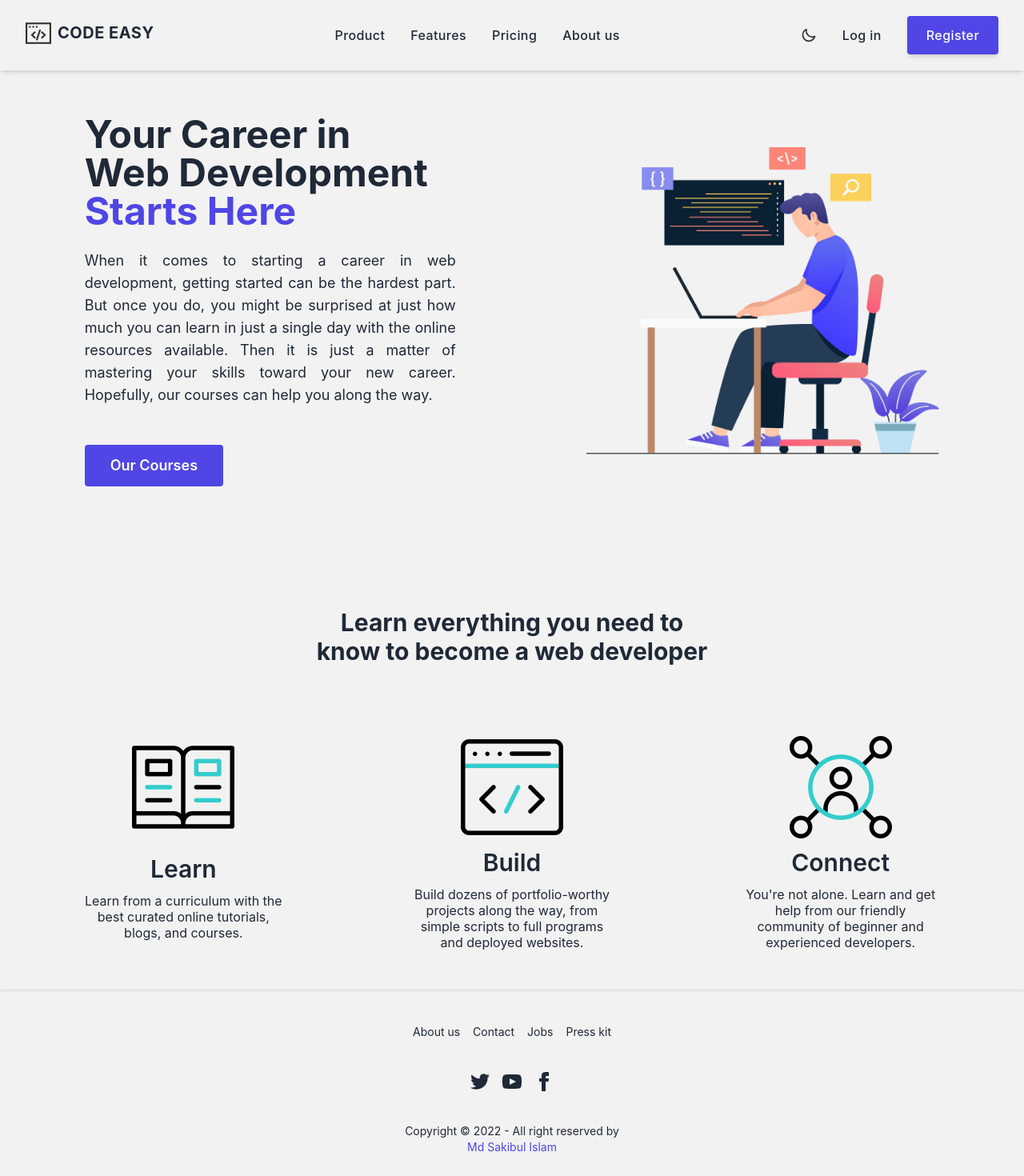
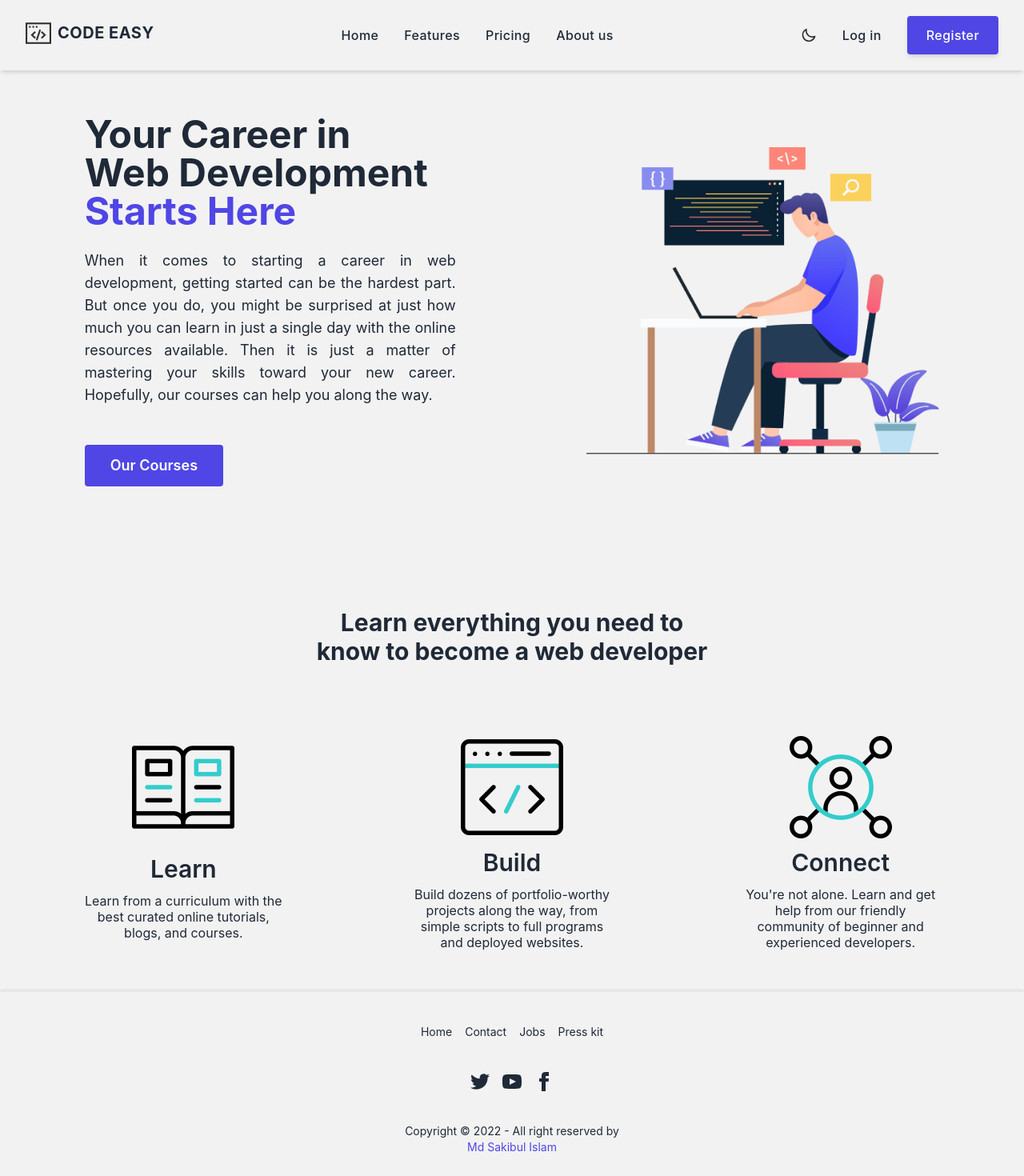
Before and after one commit to sakib-xrz/code-easy-client, a React (Create React App) app: page / in a window 1280 px wide. Shown: the top 1470 px of the page at 80% size. Built offline with nearby package versions, Linux system fonts and the light colour scheme.

Commit message:
Some silly issue fix

```diff
--- a/src/Components/Common/Footer.jsx
+++ b/src/Components/Common/Footer.jsx
@@ -1,12 +1,13 @@
 import React from "react";
+import { Link } from "react-router-dom";
 
 const Footer = () => {
   return (
     <footer className="footer footer-center p-10 text-neutral border-t-4 rounded">
       <div className="grid grid-flow-col gap-4">
-        <a href="/" className="link link-hover hover:text-primary">
-          About us
-        </a>
+        <Link to="/home" className="link link-hover hover:text-primary">
+          Home
+        </Link>
         <a href="/" className="link link-hover hover:text-primary">
           Contact
         </a>
--- a/src/Components/Common/Header.jsx
+++ b/src/Components/Common/Header.jsx
@@ -1,6 +1,6 @@
 import React, { useState } from "react";
-import { Link } from "react-router-dom";
-import Logo from "../../Assets/logo.png"
+import { Link, NavLink } from "react-router-dom";
+import Logo from "../../Assets/logo.png";
 
 const Header = () => {
   const [isMenuOpen, setIsMenuOpen] = useState(false);
@@ -23,14 +23,18 @@ const Header = () => {
           </div>
           <ul className="items-center hidden space-x-8 lg:flex">
             <li>
-              <a
-                href="/"
-                aria-label="Our product"
-                title="Our product"
-                className="font-medium tracking-wide text-neutral transition-colors duration-200 hover:text-primary"
+              <NavLink
+                to="/home"
+                aria-label="Our HomePage"
+                title="Our HomePage"
+                className={({ isActive }) =>
+                  isActive
+                    ? "text-primary font-medium tracking-wide transition-colors duration-200 hover:text-primary"
+                    : "font-medium tracking-wide text-neutral transition-colors duration-200 hover:text-primary"
+                }
               >
-                Product
-              </a>
+                Home
+              </NavLink>
             </li>
             <li>
               <a
@@ -188,14 +192,18 @@ const Header = () => {
                   <nav>
                     <ul className="space-y-4">
                       <li>
-                        <a
-                          href="/"
-                          aria-label="Our product"
-                          title="Our product"
-                          className="font-medium tracking-wide text-neutral transition-colors duration-200 hover:text-primary"
+                        <NavLink
+                          to="/home"
+                          aria-label="Our Homepage"
+                          title="Our Homepage"
+                          className={({ isActive }) =>
+                            isActive
+                              ? "font-medium tracking-wide text-primary transition-colors duration-200 hover:text-primary"
+                              : "font-medium tracking-wide text-neutral transition-colors duration-200 hover:text-primary"
+                          }
                         >
-                          Product
-                        </a>
+                          Home
+                        </NavLink>
                       </li>
                       <li>
                         <a
```
